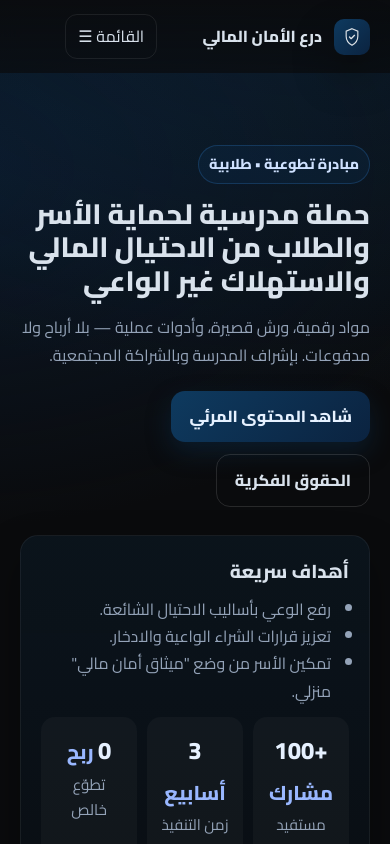
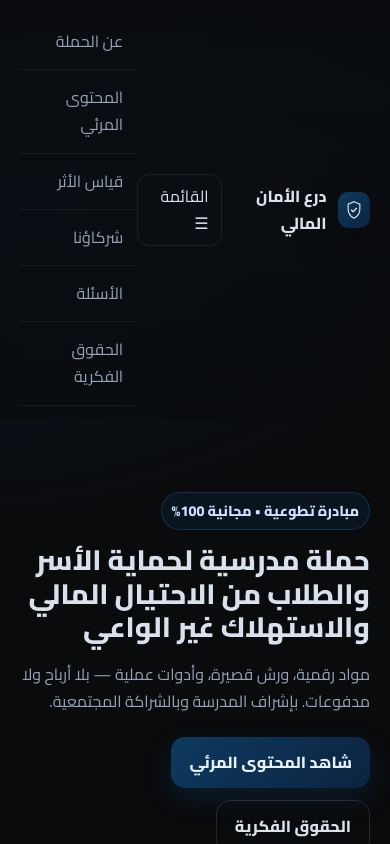
Before and after one commit to 11ccc11/financial-shield-site, a plain HTML site: page index.html in a window 390 px wide. Both pictures are taken after a click on the label "القائمة ☰". Shown: the top 844 px of the page. Drawn offline with Linux system fonts and the light colour scheme.

Commit message:
Update index.html

```diff
--- a/index.html
+++ b/index.html
@@ -41,11 +41,12 @@
     .nav-links a:hover{color:var(--ink);background:rgba(14,58,95,.18)}
     #menu-toggle{display:none}
     .menu-btn{display:none;cursor:pointer;border:1px solid rgba(255,255,255,.08);padding:8px 12px;border-radius:12px;color:var(--ink)}
+    .drawer{display:none}
     @media (max-width:900px){
       .nav-links{display:none}
       .menu-btn{display:inline-flex;align-items:center;gap:8px}
       #menu-toggle:checked ~ .drawer{max-height:420px;opacity:1}
-      .drawer{max-height:0;opacity:0;overflow:hidden;transition:max-height .5s ease, opacity .4s ease}
+      .drawer{display:block;max-height:0;opacity:0;overflow:hidden;transition:max-height .5s ease, opacity .4s ease}
       .drawer a{display:block;padding:14px;border-bottom:1px solid rgba(255,255,255,.06);color:var(--muted);text-decoration:none}
       .drawer a:hover{background:rgba(14,58,95,.18);color:var(--ink)}
     }
@@ -111,9 +112,15 @@
           <a href="#faq">الأسئلة</a>
           <a href="الحقوق-الفكرية.html">الحقوق الفكرية</a>
         </div>
-        <label class="menu-btn" for="menu-toggle">القائمة ☰</label>
+        <label class="menu-btn" for="menu-toggle" aria-controls="mobile-drawer" aria-expanded="false">القائمة ☰</label>
         <input type="checkbox" id="menu-toggle" hidden>
-        <div class="drawer">
+        <div class="drawer" id="mobile-drawer" role="navigation" aria-label="قائمة الهاتف">
+          <a href="#about">عن الحملة</a>
+          <a href="#media">المحتوى المرئي</a>
+          <a href="#metrics">قياس الأثر</a>
+          <a href="#partners">شركاؤنا</a>
+          <a href="#faq">الأسئلة</a>
+          <a href="الحقوق-الفكرية.html">الحقوق الفكرية</a>
         </div>
       </div>
     </div>
@@ -123,7 +130,7 @@
     <div class="container">
       <div class="grid">
         <div>
-          <span class="badge">مبادرة تطوعية • طلابية</span>
+          <span class="badge">مبادرة تطوعية • مجانية 100%</span>
           <h1 class="title">حملة مدرسية لحماية الأسر والطلاب من الاحتيال المالي والاستهلاك غير الواعي</h1>
           <p class="subtitle">مواد رقمية، ورش قصيرة، وأدوات عملية — بلا أرباح ولا مدفوعات. بإشراف المدرسة وبالشراكة المجتمعية.</p>
           <div class="cta">
@@ -267,17 +274,23 @@
 
   <footer>
     <div class="container" style="display:flex;justify-content:space-between;gap:10px;flex-wrap:wrap">
-      <span>© <span id="year"></span> درع الأمان المالي — مبادرة طلابية تطوعية - ثانوية الظبية</span>
+      <span>© <span id="year"></span> درع الأمان المالي — مبادرة طلابية تطوعية</span>
       <span><a href="الحقوق-الفكرية.html">الحقوق الفكرية</a></span>
     </div>
   </footer>
   <script>document.getElementById('year').textContent = new Date().getFullYear();</script>
-  <!-- داخل <head> تأكّد أن وسم العرض موجود -->
-<meta name="viewport" content="width=device-width, initial-scale=1" />
 
-<!-- إذا وضعتها كملف خارجي -->
-<link rel="stylesheet" href="responsive.css" />
-<meta name="viewport" content="width=device-width, initial-scale=1" />
+<script>
+  (function(){
+    var cb = document.getElementById('menu-toggle');
+    var btn = document.querySelector('label.menu-btn');
+    var drawer = document.getElementById('mobile-drawer');
+    if(cb && btn && drawer){
+      function sync(){ btn.setAttribute('aria-expanded', cb.checked ? 'true' : 'false'); }
+      cb.addEventListener('change', sync); sync();
+    }
+  })();
+</script>
 
 </body>
 </html>
```
